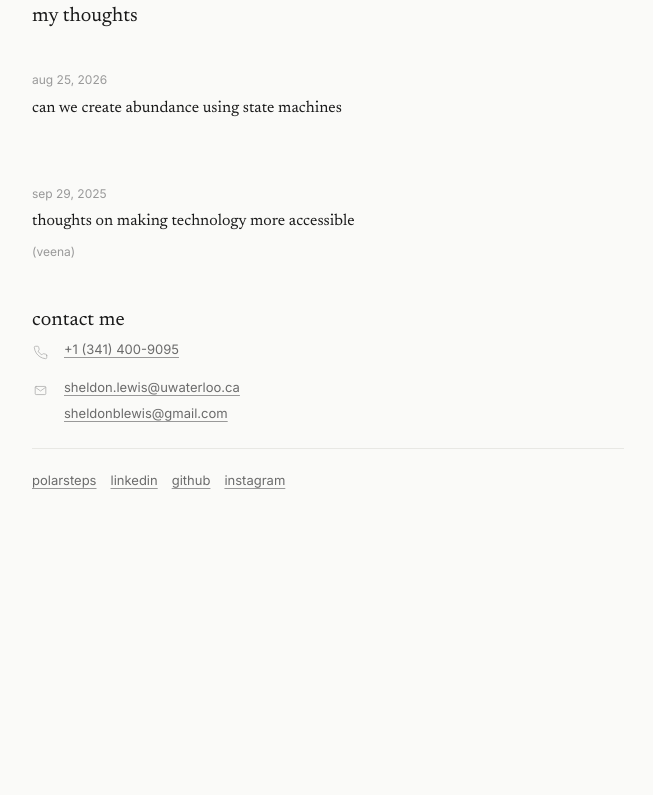
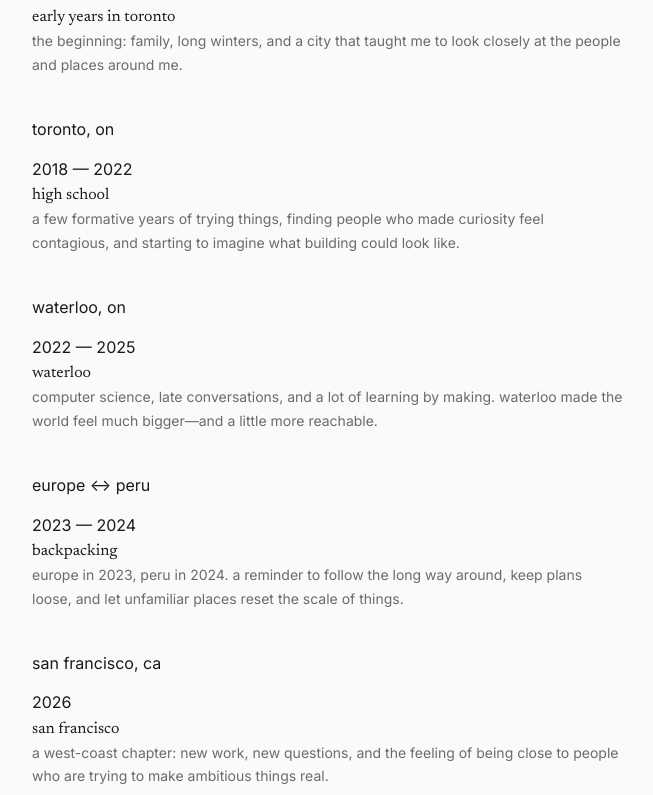
Before and after one commit to sheldonblewis/shelly-site, a Next.js app: page / in a window 1280 px wide. Shown: the part 905-1700 px from the top of the page, without its empty margins (312-965 px from the left). Before the commit the page ends 1540 px from the top, so only its background shows below. Built offline with nearby package versions, Linux system fonts and the light colour scheme.

Commit message:
Draft personal adventures timeline

```diff
--- a/data/adventures.js
+++ b/data/adventures.js
@@ -1,10 +1,44 @@
-// each entry is a adventure shown on /adventures
 const adventures = [
-  // {
-  //   name: '',
-  //   image: '',      // path to image in /public, e.g. '/images/adventure.jpg'
-  //   description: '',
-  // },
+  {
+    id: 'toronto',
+    years: '2004 — 2013',
+    place: 'early years in toronto',
+    description: 'the beginning: family, long winters, and a city that taught me to look closely at the people and places around me.',
+    marker: 'toronto, on',
+    tone: 'dawn',
+  },
+  {
+    id: 'high-school',
+    years: '2018 — 2022',
+    place: 'high school',
+    description: 'a few formative years of trying things, finding people who made curiosity feel contagious, and starting to imagine what building could look like.',
+    marker: 'toronto, on',
+    tone: 'paper',
+  },
+  {
+    id: 'waterloo',
+    years: '2022 — 2025',
+    place: 'waterloo',
+    description: 'computer science, late conversations, and a lot of learning by making. waterloo made the world feel much bigger—and a little more reachable.',
+    marker: 'waterloo, on',
+    tone: 'river',
+  },
+  {
+    id: 'backpacking',
+    years: '2023 — 2024',
+    place: 'backpacking',
+    description: 'europe in 2023, peru in 2024. a reminder to follow the long way around, keep plans loose, and let unfamiliar places reset the scale of things.',
+    marker: 'europe ↔ peru',
+    tone: 'sun',
+  },
+  {
+    id: 'sf',
+    years: '2026',
+    place: 'san francisco',
+    description: 'a west-coast chapter: new work, new questions, and the feeling of being close to people who are trying to make ambitious things real.',
+    marker: 'san francisco, ca',
+    tone: 'fog',
+  },
 ]
 
 export default adventures
```
